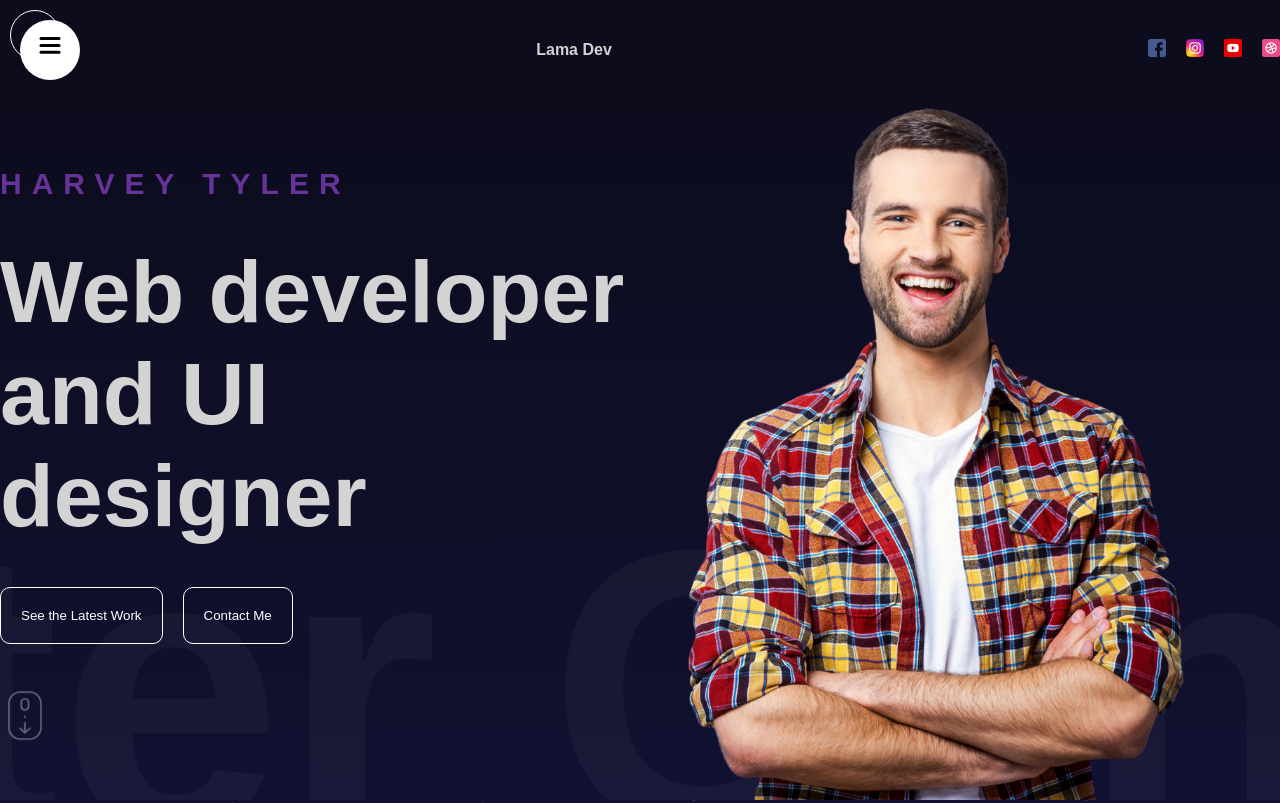
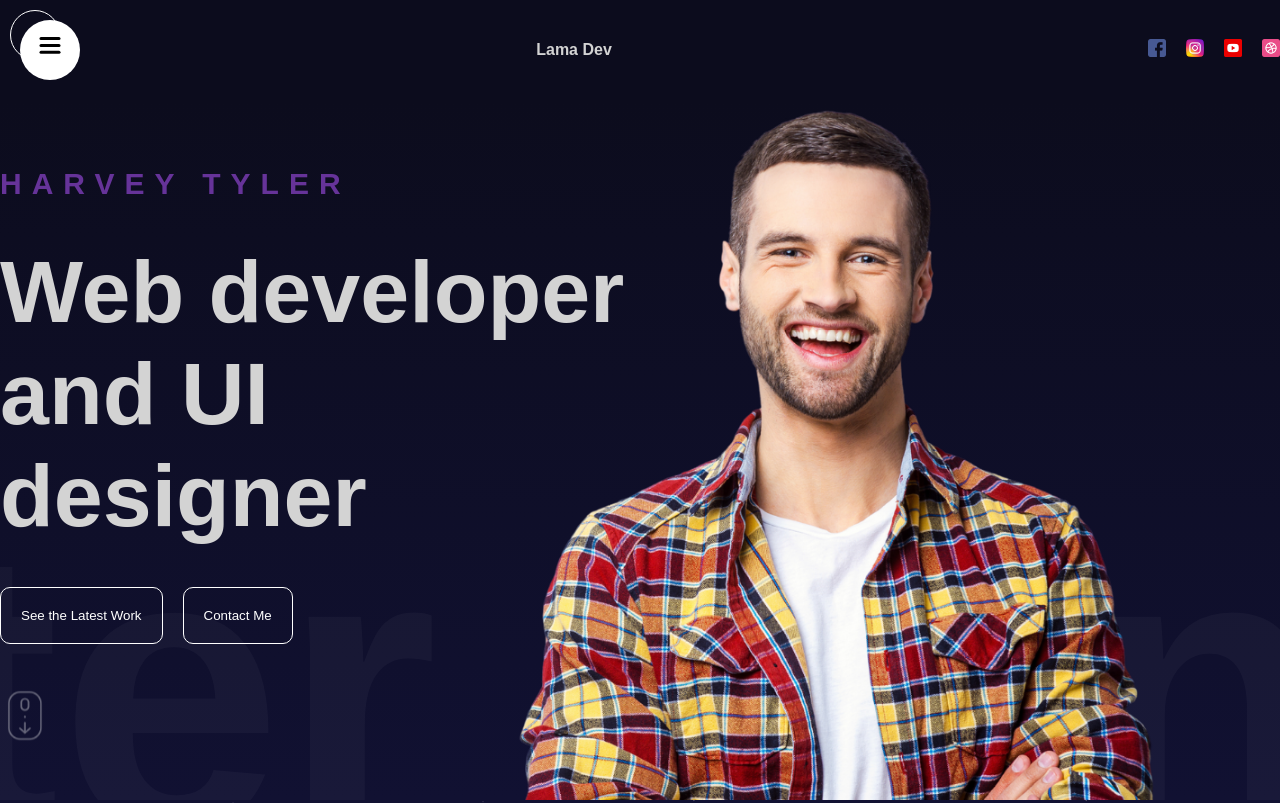
Before and after one commit to nishika678/portfolio, a React (Vite) app: page / in a window 1280 px wide. Shown: the top 803 px of the page. Built offline with nearby package versions, Linux system fonts and the light colour scheme.

Commit message:
Update hero.scss

```diff
--- a/src/components/hero/hero.scss
+++ b/src/components/hero/hero.scss
@@ -76,8 +76,8 @@
      }
 
      img{
-      width: 100%;
-      height: 100%;
+      width: 900px;
+      height: 900px;
       object-fit: cover;
      }
     }
```
